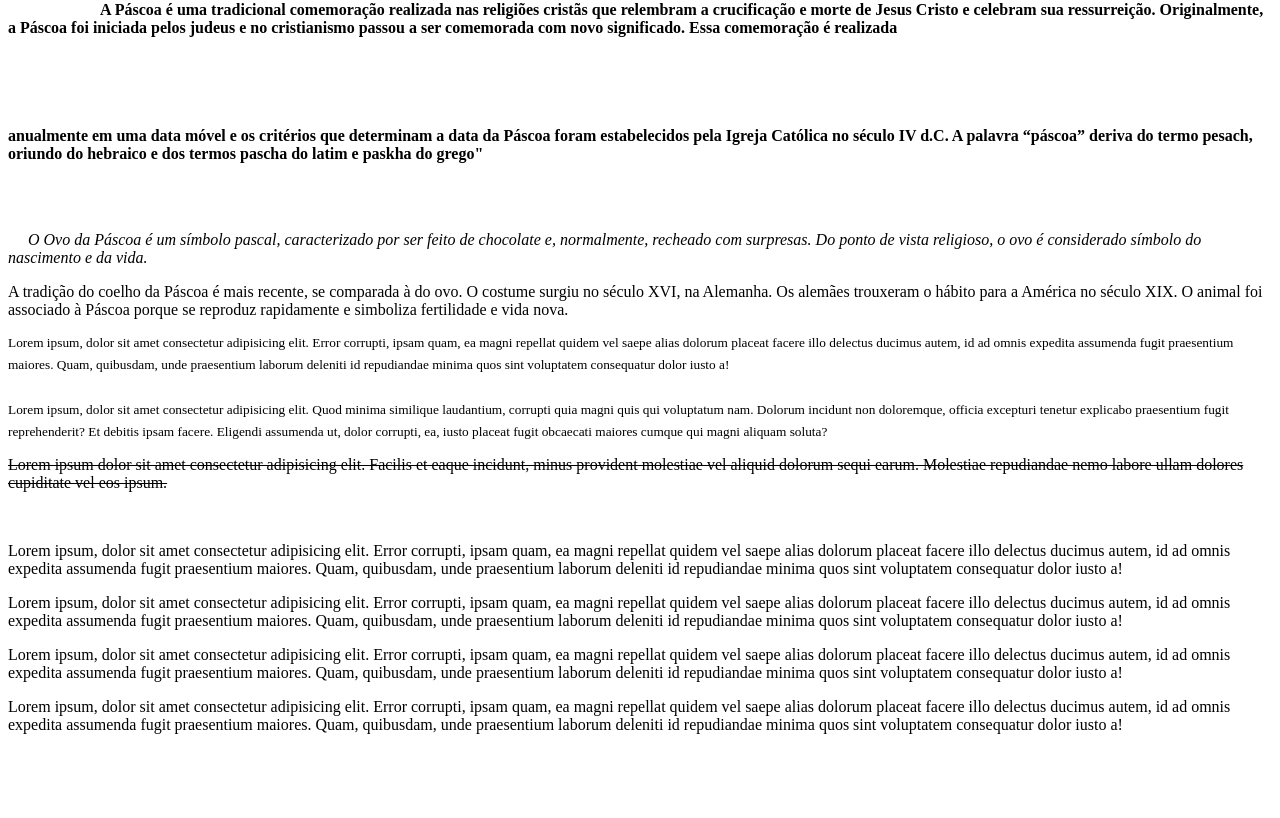
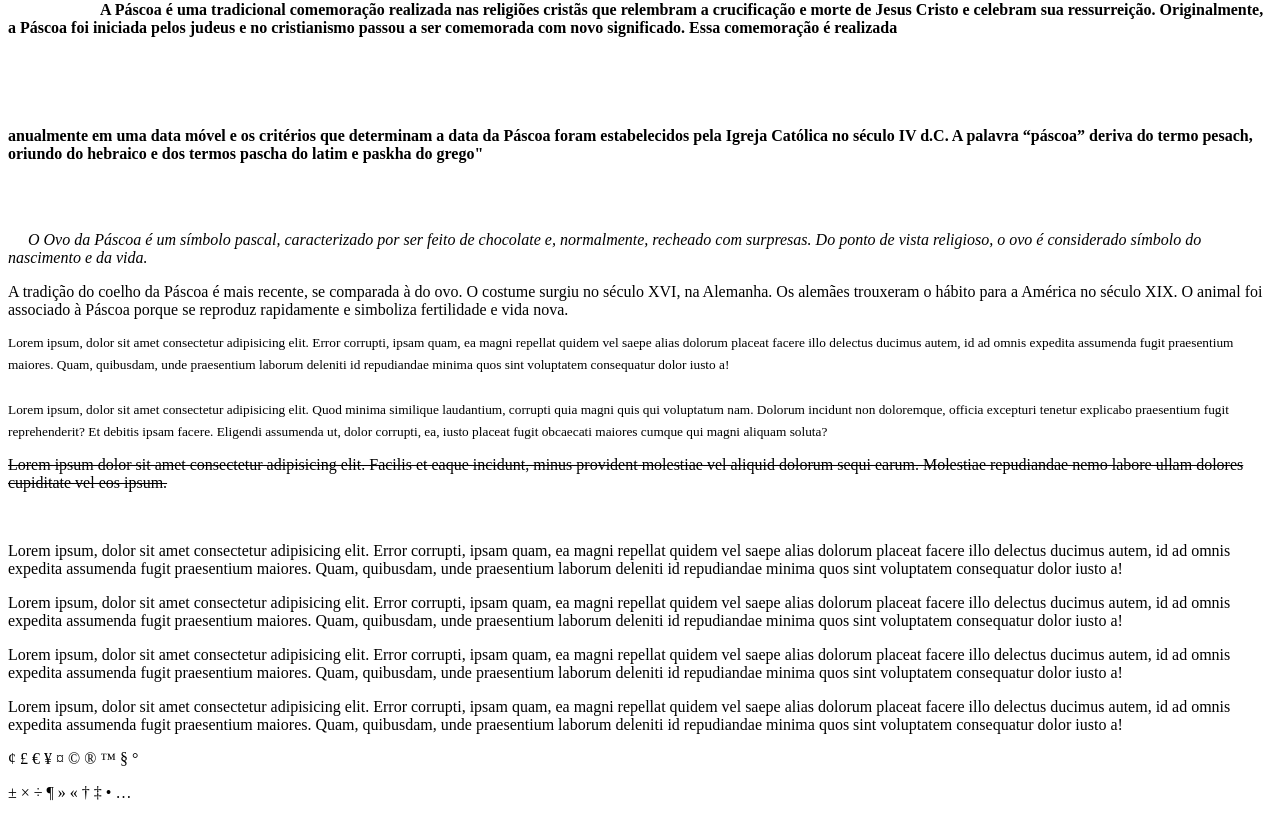
Before and after one commit to MuriloPaula1998/Pascoa-Aula4, a plain HTML site: page index.html in a window 1280 px wide. Shown: the part 79-897 px from the top of the page. Before the commit the page ends 829 px from the top, so only its background shows below. Drawn offline with Linux system fonts and the light colour scheme.

Commit message:
Update index.html

```diff
--- a/index.html
+++ b/index.html
@@ -21,6 +21,8 @@
             pesach, oriundo do hebraico e
 
             dos termos pascha do latim e paskha do grego"
+
+            <br>
         </strong>
     </p>
 
@@ -114,6 +116,10 @@
 
 
     </p>
+    <p>&cent; &pound; &euro; &yen; &curren; &copy; &reg; &trade; &sect; &deg;</p>
+
+    <p>&plusmn; &times; &divide; &para; &raquo; &laquo; &dagger; &Dagger; &bull; &hellip;</p>
+
 
     </body>
 
```
